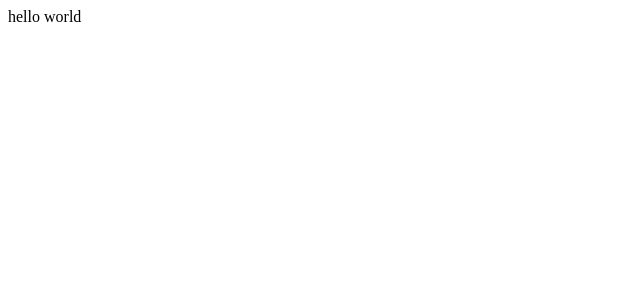
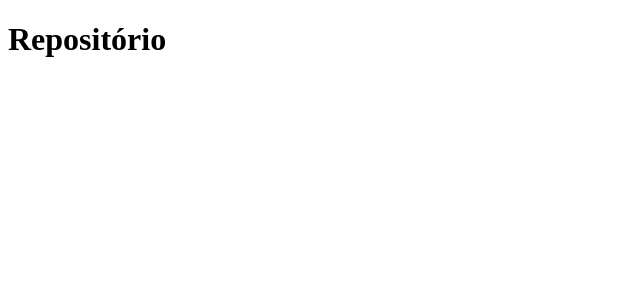
Before and after one commit to viniciusmendite/github-explorer, a React (Create React App) app: page /repository in a window 1280 px wide. Shown: the top 300 px of the page, without its empty margins (0-640 px from the left). Built offline with nearby package versions, Linux system fonts and the light colour scheme.

Commit message:
create routes initials

```diff
--- a/package.json
+++ b/package.json
@@ -12,6 +12,7 @@
     "@types/react-dom": "^16.9.8",
     "react": "^17.0.1",
     "react-dom": "^17.0.1",
+    "react-router-dom": "^5.2.0",
     "react-scripts": "4.0.0-next.98",
     "typescript": "^4.1.0",
     "web-vitals": "^0.2.4"
@@ -35,6 +36,7 @@
     ]
   },
   "devDependencies": {
+    "@types/react-router-dom": "^5.1.6",
     "@typescript-eslint/eslint-plugin": "^4.8.2",
     "@typescript-eslint/parser": "^4.8.2",
     "eslint": "^7.14.0",
--- a/src/App.tsx
+++ b/src/App.tsx
@@ -1,7 +1,12 @@
 import React from 'react';
+import { BrowserRouter } from 'react-router-dom';
 
-const App: React.FC = () => {
-  return <div className="App">hello world</div>;
-};
+import Routes from './routes';
+
+const App: React.FC = () => (
+  <BrowserRouter>
+    <Routes />
+  </BrowserRouter>
+);
 
 export default App;
--- /dev/null
+++ b/src/pages/Dashboard/index.tsx
@@ -0,0 +1,7 @@
+import React from 'react';
+
+const Dashboard: React.FC = () => {
+  return <h1>Dashboard</h1>;
+};
+
+export default Dashboard;
--- /dev/null
+++ b/src/pages/Repository/index.tsx
@@ -0,0 +1,7 @@
+import React from 'react';
+
+const Repository: React.FC = () => {
+  return <h1>Repositório</h1>;
+};
+
+export default Repository;
--- /dev/null
+++ b/src/routes/index.tsx
@@ -0,0 +1,14 @@
+import React from 'react';
+import { Switch, Route } from 'react-router-dom';
+
+import Dashboard from '../pages/Dashboard';
+import Repository from '../pages/Repository';
+
+const Routes: React.FC = () => (
+  <Switch>
+    <Route path="/" exact component={Dashboard} />
+    <Route path="/repository" component={Repository} />
+  </Switch>
+);
+
+export default Routes;
```
Also changed, not shown: 1 other file (tests, documents, lock files or other folders).
